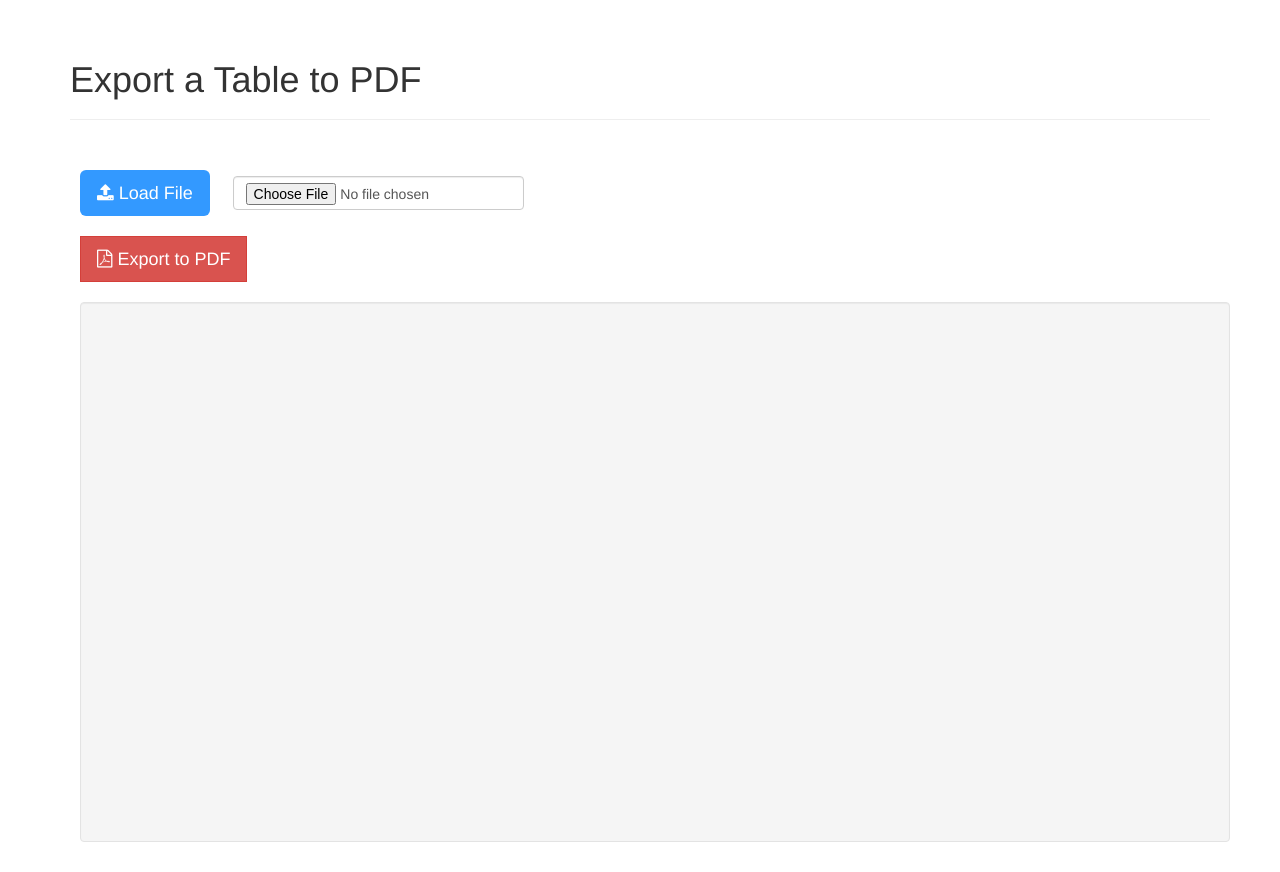
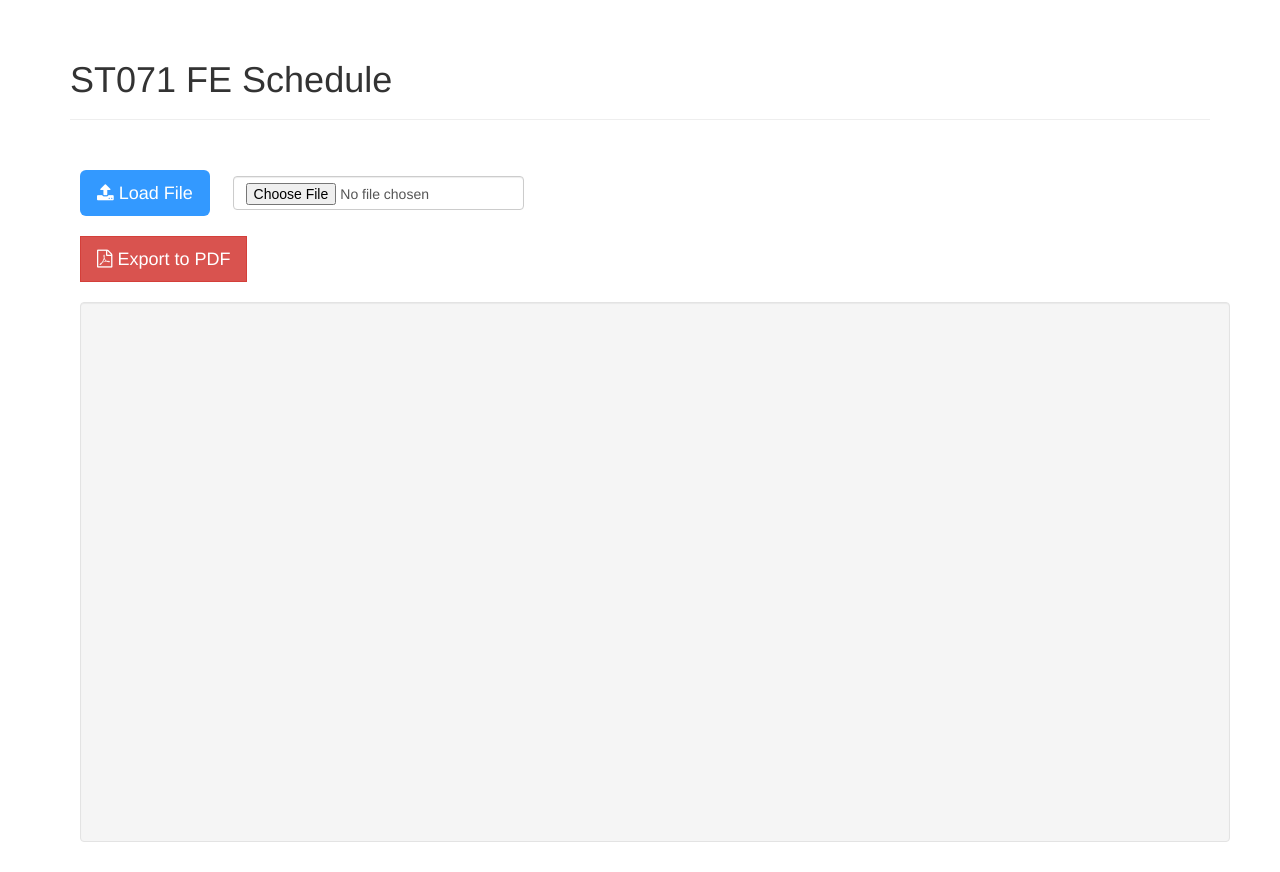
Before and after one commit to leepaw/export_jspdf, a website: page index.html in a window 1280 px wide. Drawn offline with nearby package versions, Linux system fonts and the light colour scheme; files whose address does not match are found by name.

Commit message:
Changed title

```diff
--- a/index.html
+++ b/index.html
@@ -25,7 +25,7 @@
 <div class="container">
 <br>
 <div class="page-header">
-    <h1>Export a Table to PDF</h1>
+    <h1>ST071 FE Schedule</h1>
 </div>
 <br>
 <!-- Export a Table to PDF - START -->
```
